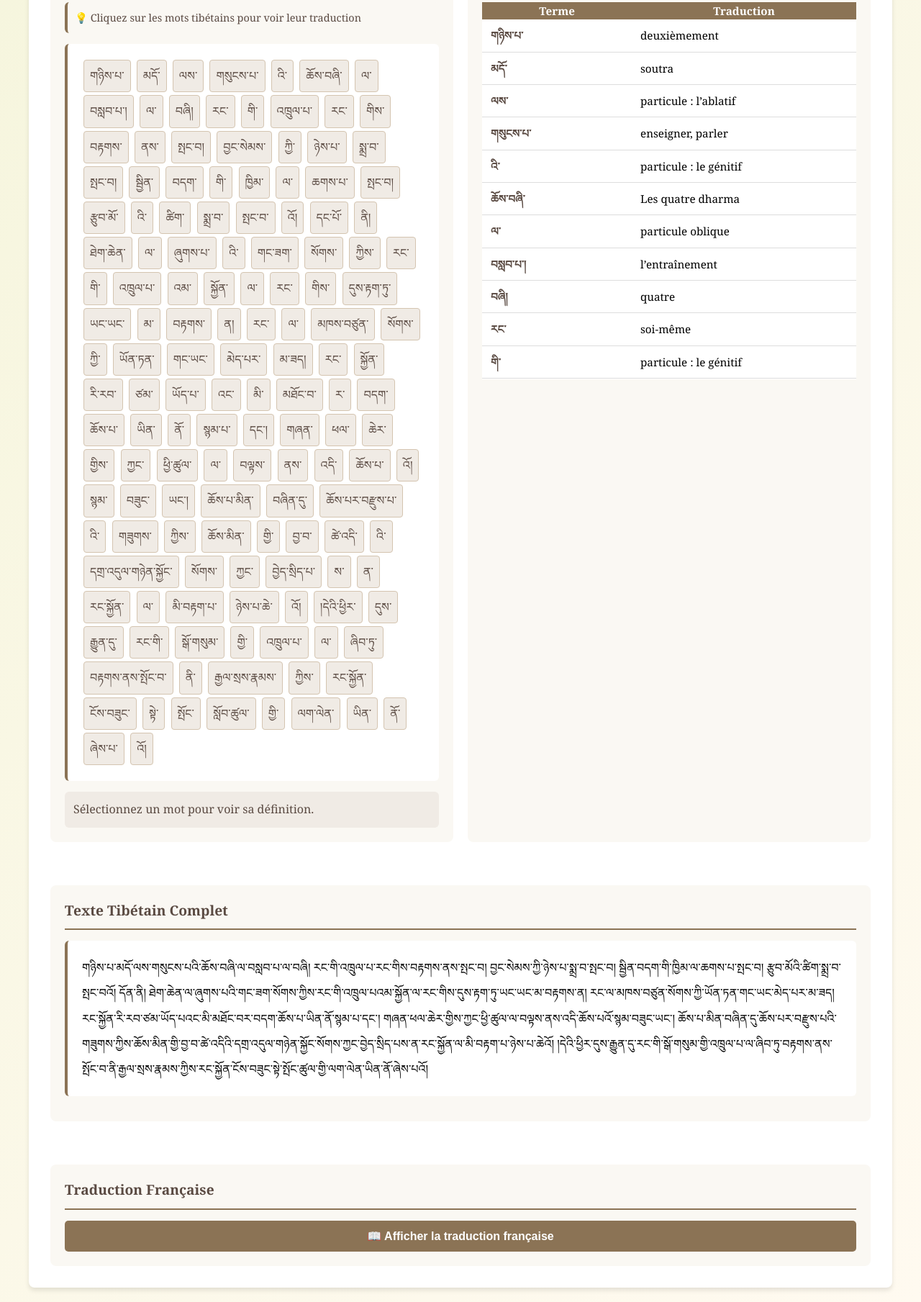
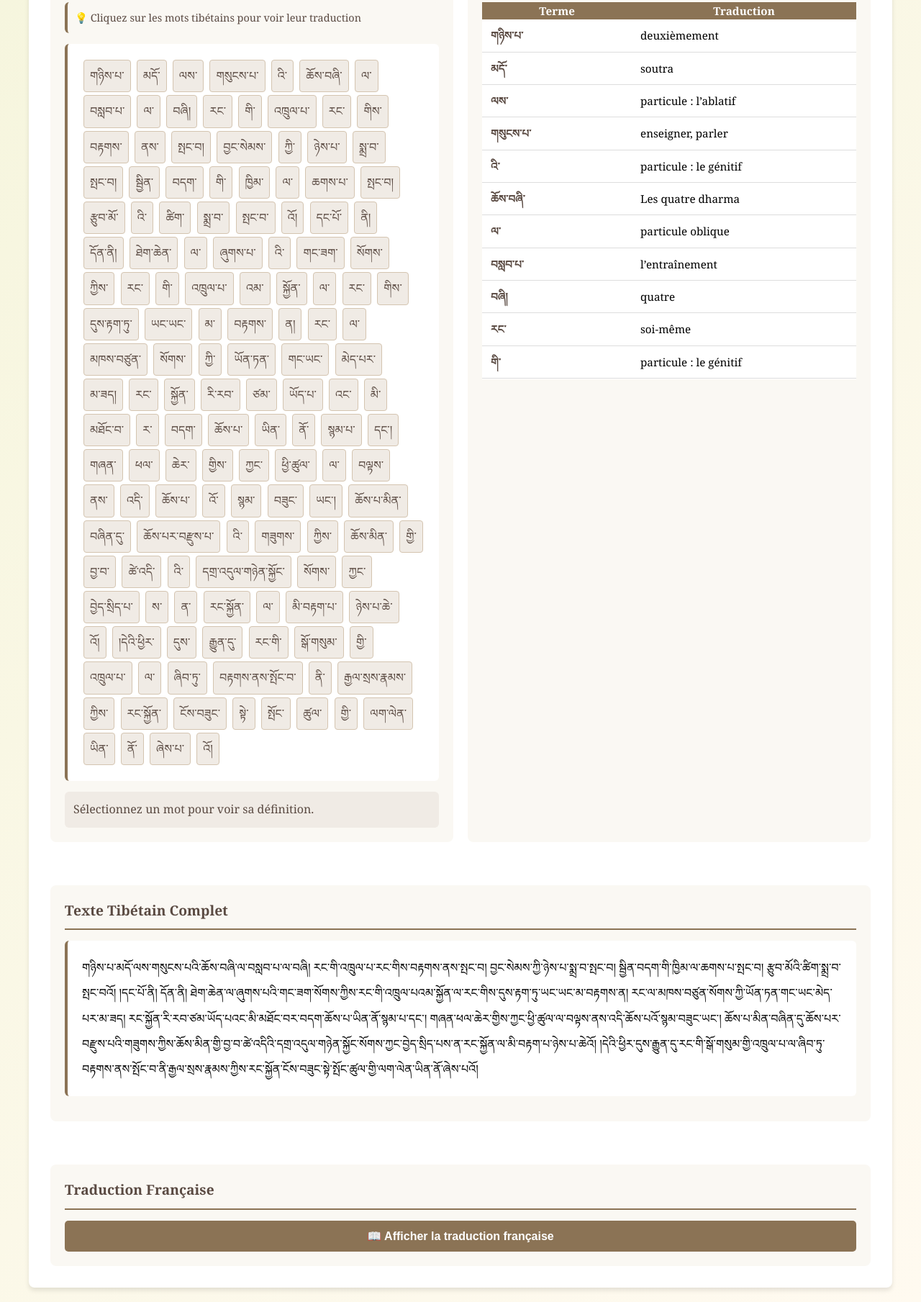
Before and after one commit to BodinT960/Traduction-commentaire-Choedrak-37-pratiques-des-bodhisattvas, a plain HTML site: page Pratique-31.html in a window 1280 px wide. Shown: the part 325-2134 px from the top of the page at 72% size. Drawn offline with Linux system fonts and the light colour scheme.

Commit message:
Pratique 31 : corrections du texte tibétain
Reprend les corrections faites dans le projet « Traduction et design du
Choedrak révisés » :
- texte complet : ajout de « །དང་པོ་ནི » (« Premièrement : ») ;
- liste des mots : འོ། -> འོ་ devant སྙམ་, སློབ་ཚུལ་ -> ཚུལ་ (le texte dit
  སྤོང་ཚུལ), segments དང་པོ་ནི། དོན་ནི། ajoutés, བསླབ་པ་། -> བསླབ་པ་ ;
- vocabulaire : nouvelles entrées འོ་ (particule finale devant སྙམ་) et
  དོན་ནི། (le sens), སློབ་ཚུལ་ « manière d'apprendre » -> ཚུལ་ « manière »,
  བསླབ་པ་། -> བསླབ་པ་.

Co-Authored-By: Claude Opus 5.5 <noreply@anthropic.com>

```diff
--- a/Pratique-31.html
+++ b/Pratique-31.html
@@ -147,7 +147,7 @@
             { tibetan: 'འི་', translation: 'particule : le génitif' },
             { tibetan: 'ཆོས་བཞི་', translation: 'Les quatre dharma' },
             { tibetan: 'ལ་', translation: 'particule oblique' },
-            { tibetan: 'བསླབ་པ་།', translation: 'l’entraînement' },
+            { tibetan: 'བསླབ་པ་', translation: 'l’entraînement' },
             { tibetan: 'བཞི།', translation: 'quatre' },
             { tibetan: 'རང་', translation: 'soi-même' },
             { tibetan: 'གི་', translation: 'particule : le génitif' },
@@ -168,8 +168,10 @@
             { tibetan: 'ཚིག་', translation: 'mots' },
             { tibetan: 'སྤང་བ་', translation: 'abandonner, renoncer' },
             { tibetan: 'འོ།', translation: 'particule finale' },
+            { tibetan: 'འོ་', translation: 'particule finale (devant སྙམ་)' },
             { tibetan: 'དང་པོ་', translation: 'premièrement' },
             { tibetan: 'ནི།', translation: 'particule : thématiseur' },
+            { tibetan: 'དོན་ནི།', translation: 'le sens' },
             { tibetan: 'ཐེག་ཆེན་', translation: 'grand véhicule' },
             { tibetan: 'ཞུགས་པ་', translation: 's\'engager dans, entrer' },
             { tibetan: 'གང་ཟག་', translation: 'individu, personne' },
@@ -237,16 +239,16 @@
             { tibetan: 'ངོས་བཟུང་', translation: 'reconnaître, identifier' },
             { tibetan: 'སྟེ་', translation: 'particule de liaison' },
             { tibetan: 'སྤོང་', translation: 'abandonner' },
-            { tibetan: 'སློབ་ཚུལ་', translation: 'manière d’apprendre' },
+            { tibetan: 'ཚུལ་', translation: 'manière' },
             { tibetan: 'ལག་ལེན་', translation: 'pratique' },
             { tibetan: 'ཞེས་པ་', translation: 'ainsi (citation)' }
         ];
 
         const textSequence = [
-            'གཉིས་པ་', 'མདོ་', 'ལས་', 'གསུངས་པ་', 'འི་', 'ཆོས་བཞི་', 'ལ་', 'བསླབ་པ་།', 'ལ་', 'བཞི།', 'རང་', 'གི་', 'འཁྲུལ་པ་', 'རང་', 'གིས་', 'བརྟགས་', 'ནས་', 'སྤང་བ།', 'བྱང་སེམས་', 'ཀྱི་', 'ཉེས་པ་', 'སྨྲ་བ་', 'སྤང་བ།', 'སྦྱིན་', 'བདག་', 'གི་', 'ཁྱིམ་', 'ལ་', 'ཆགས་པ་', 'སྤང་བ།', 'རྩུབ་མོ་', 'འི་', 'ཚིག་', 'སྨྲ་བ་', 'སྤང་བ་', 'འོ།', 'དང་པོ་', 'ནི།', 'ཐེག་ཆེན་', 'ལ་', 'ཞུགས་པ་', 'འི་', 'གང་ཟག་', 'སོགས་', 'ཀྱིས་', 'རང་', 'གི་', 'འཁྲུལ་པ་', 'འམ་', 'སྐྱོན་', 'ལ་', 'རང་', 'གིས་', 'དུས་རྟག་ཏུ་', 'ཡང་ཡང་', 'མ་', 'བརྟགས་', 'ན།', 'རང་', 'ལ་', 'མཁས་བཙུན་', 'སོགས་', 'ཀྱི་', 'ཡོན་ཏན་', 'གང་ཡང་', 'མེད་པར་', 'མ་ཟད།', 'རང་', 'སྐྱོན་', 'རི་རབ་', 'ཙམ་', 'ཡོད་པ་', 'འང་', 'མི་', 'མཐོང་བ་', 'ར་', 'བདག་', 'ཆོས་པ་', 'ཡིན་', 'ནོ་', 'སྙམ་པ་', 'དང་།', 'གཞན་', 'ཕལ་', 'ཆེར་', 'གྱིས་', 'ཀྱང་', 'ཕྱི་ཚུལ་', 'ལ་', 'བལྟས་', 'ནས་', 'འདི་', 'ཆོས་པ་', 'འོ།', 'སྙམ་', 'བཟུང་', 'ཡང་།', 'ཆོས་པ་མིན་', 'བཞིན་དུ་', 'ཆོས་པར་བརྫུས་པ་', 'འི་', 'གཟུགས་', 'ཀྱིས་', 'ཆོས་མིན་', 'གྱི་', 'བྱ་བ་', 'ཚེ་འདི་', 'འི་', 'དགྲ་འདུལ་གཉེན་སྐྱོང་', 'སོགས་', 'ཀྱང་', 'བྱེད་སྲིད་པ་', 'ས་', 'ན་', 'རང་སྐྱོན་', 'ལ་', 'མི་བརྟག་པ་', 'ཉེས་པ་ཆེ་', 'འོ།', '།དེའི་ཕྱིར་', 'དུས་', 'རྒྱུན་དུ་', 'རང་གི་', 'སྒོ་གསུམ་', 'གྱི་', 'འཁྲུལ་པ་', 'ལ་', 'ཞིབ་ཏུ་', 'བརྟགས་ནས་སྤོང་བ་', 'ནི་', 'རྒྱལ་སྲས་རྣམས་', 'ཀྱིས་', 'རང་སྐྱོན་', 'ངོས་བཟུང་', 'སྟེ་', 'སྤོང་', 'སློབ་ཚུལ་', 'གྱི་', 'ལག་ལེན་', 'ཡིན་', 'ནོ་', 'ཞེས་པ་', 'འོ།'
+            'གཉིས་པ་', 'མདོ་', 'ལས་', 'གསུངས་པ་', 'འི་', 'ཆོས་བཞི་', 'ལ་', 'བསླབ་པ་', 'ལ་', 'བཞི།', 'རང་', 'གི་', 'འཁྲུལ་པ་', 'རང་', 'གིས་', 'བརྟགས་', 'ནས་', 'སྤང་བ།', 'བྱང་སེམས་', 'ཀྱི་', 'ཉེས་པ་', 'སྨྲ་བ་', 'སྤང་བ།', 'སྦྱིན་', 'བདག་', 'གི་', 'ཁྱིམ་', 'ལ་', 'ཆགས་པ་', 'སྤང་བ།', 'རྩུབ་མོ་', 'འི་', 'ཚིག་', 'སྨྲ་བ་', 'སྤང་བ་', 'འོ།', 'དང་པོ་', 'ནི།', 'དོན་ནི།', 'ཐེག་ཆེན་', 'ལ་', 'ཞུགས་པ་', 'འི་', 'གང་ཟག་', 'སོགས་', 'ཀྱིས་', 'རང་', 'གི་', 'འཁྲུལ་པ་', 'འམ་', 'སྐྱོན་', 'ལ་', 'རང་', 'གིས་', 'དུས་རྟག་ཏུ་', 'ཡང་ཡང་', 'མ་', 'བརྟགས་', 'ན།', 'རང་', 'ལ་', 'མཁས་བཙུན་', 'སོགས་', 'ཀྱི་', 'ཡོན་ཏན་', 'གང་ཡང་', 'མེད་པར་', 'མ་ཟད།', 'རང་', 'སྐྱོན་', 'རི་རབ་', 'ཙམ་', 'ཡོད་པ་', 'འང་', 'མི་', 'མཐོང་བ་', 'ར་', 'བདག་', 'ཆོས་པ་', 'ཡིན་', 'ནོ་', 'སྙམ་པ་', 'དང་།', 'གཞན་', 'ཕལ་', 'ཆེར་', 'གྱིས་', 'ཀྱང་', 'ཕྱི་ཚུལ་', 'ལ་', 'བལྟས་', 'ནས་', 'འདི་', 'ཆོས་པ་', 'འོ་', 'སྙམ་', 'བཟུང་', 'ཡང་།', 'ཆོས་པ་མིན་', 'བཞིན་དུ་', 'ཆོས་པར་བརྫུས་པ་', 'འི་', 'གཟུགས་', 'ཀྱིས་', 'ཆོས་མིན་', 'གྱི་', 'བྱ་བ་', 'ཚེ་འདི་', 'འི་', 'དགྲ་འདུལ་གཉེན་སྐྱོང་', 'སོགས་', 'ཀྱང་', 'བྱེད་སྲིད་པ་', 'ས་', 'ན་', 'རང་སྐྱོན་', 'ལ་', 'མི་བརྟག་པ་', 'ཉེས་པ་ཆེ་', 'འོ།', '།དེའི་ཕྱིར་', 'དུས་', 'རྒྱུན་དུ་', 'རང་གི་', 'སྒོ་གསུམ་', 'གྱི་', 'འཁྲུལ་པ་', 'ལ་', 'ཞིབ་ཏུ་', 'བརྟགས་ནས་སྤོང་བ་', 'ནི་', 'རྒྱལ་སྲས་རྣམས་', 'ཀྱིས་', 'རང་སྐྱོན་', 'ངོས་བཟུང་', 'སྟེ་', 'སྤོང་', 'ཚུལ་', 'གྱི་', 'ལག་ལེན་', 'ཡིན་', 'ནོ་', 'ཞེས་པ་', 'འོ།'
         ];
 
-        const fullText = 'གཉིས་པ་མདོ་ལས་གསུངས་པའི་ཆོས་བཞི་ལ་བསླབ་པ་ལ་བཞི། རང་གི་འཁྲུལ་པ་རང་གིས་བརྟགས་ནས་སྤང་བ། བྱང་སེམས་ཀྱི་ཉེས་པ་སྨྲ་བ་སྤང་བ། སྦྱིན་བདག་གི་ཁྱིམ་ལ་ཆགས་པ་སྤང་བ། རྩུབ་མོའི་ཚིག་སྨྲ་བ་སྤང་བའོ། དོན་ནི། ཐེག་ཆེན་ལ་ཞུགས་པའི་གང་ཟག་སོགས་ཀྱིས་རང་གི་འཁྲུལ་པའམ་སྐྱོན་ལ་རང་གིས་དུས་རྟག་ཏུ་ཡང་ཡང་མ་བརྟགས་ན། རང་ལ་མཁས་བཙུན་སོགས་ཀྱི་ཡོན་ཏན་གང་ཡང་མེད་པར་མ་ཟད། རང་སྐྱོན་རི་རབ་ཙམ་ཡོད་པའང་མི་མཐོང་བར་བདག་ཆོས་པ་ཡིན་ནོ་སྙམ་པ་དང་། གཞན་ཕལ་ཆེར་གྱིས་ཀྱང་ཕྱི་ཚུལ་ལ་བལྟས་ནས་འདི་ཆོས་པའོ་སྙམ་བཟུང་ཡང་། ཆོས་པ་མིན་བཞིན་དུ་ཆོས་པར་བརྫུས་པའི་གཟུགས་ཀྱིས་ཆོས་མིན་གྱི་བྱ་བ་ཚེ་འདིའི་དགྲ་འདུལ་གཉེན་སྐྱོང་སོགས་ཀྱང་བྱེད་སྲིད་པས་ན་རང་སྐྱོན་ལ་མི་བརྟག་པ་ཉེས་པ་ཆེའོ། །དེའི་ཕྱིར་དུས་རྒྱུན་དུ་རང་གི་སྒོ་གསུམ་གྱི་འཁྲུལ་པ་ལ་ཞིབ་ཏུ་བརྟགས་ནས་སྤོང་བ་ནི་རྒྱལ་སྲས་རྣམས་ཀྱིས་རང་སྐྱོན་ངོས་བཟུང་སྟེ་སྤོང་ཚུལ་གྱི་ལག་ལེན་ཡིན་ནོ་ཞེས་པའོ།';
+        const fullText = 'གཉིས་པ་མདོ་ལས་གསུངས་པའི་ཆོས་བཞི་ལ་བསླབ་པ་ལ་བཞི། རང་གི་འཁྲུལ་པ་རང་གིས་བརྟགས་ནས་སྤང་བ། བྱང་སེམས་ཀྱི་ཉེས་པ་སྨྲ་བ་སྤང་བ། སྦྱིན་བདག་གི་ཁྱིམ་ལ་ཆགས་པ་སྤང་བ། རྩུབ་མོའི་ཚིག་སྨྲ་བ་སྤང་བའོ། །དང་པོ་ནི། དོན་ནི། ཐེག་ཆེན་ལ་ཞུགས་པའི་གང་ཟག་སོགས་ཀྱིས་རང་གི་འཁྲུལ་པའམ་སྐྱོན་ལ་རང་གིས་དུས་རྟག་ཏུ་ཡང་ཡང་མ་བརྟགས་ན། རང་ལ་མཁས་བཙུན་སོགས་ཀྱི་ཡོན་ཏན་གང་ཡང་མེད་པར་མ་ཟད། རང་སྐྱོན་རི་རབ་ཙམ་ཡོད་པའང་མི་མཐོང་བར་བདག་ཆོས་པ་ཡིན་ནོ་སྙམ་པ་དང་། གཞན་ཕལ་ཆེར་གྱིས་ཀྱང་ཕྱི་ཚུལ་ལ་བལྟས་ནས་འདི་ཆོས་པའོ་སྙམ་བཟུང་ཡང་། ཆོས་པ་མིན་བཞིན་དུ་ཆོས་པར་བརྫུས་པའི་གཟུགས་ཀྱིས་ཆོས་མིན་གྱི་བྱ་བ་ཚེ་འདིའི་དགྲ་འདུལ་གཉེན་སྐྱོང་སོགས་ཀྱང་བྱེད་སྲིད་པས་ན་རང་སྐྱོན་ལ་མི་བརྟག་པ་ཉེས་པ་ཆེའོ། །དེའི་ཕྱིར་དུས་རྒྱུན་དུ་རང་གི་སྒོ་གསུམ་གྱི་འཁྲུལ་པ་ལ་ཞིབ་ཏུ་བརྟགས་ནས་སྤོང་བ་ནི་རྒྱལ་སྲས་རྣམས་ཀྱིས་རང་སྐྱོན་ངོས་བཟུང་སྟེ་སྤོང་ཚུལ་གྱི་ལག་ལེན་ཡིན་ནོ་ཞེས་པའོ།';
 
         const vocabBody = document.getElementById('vocabBody');
         const tibetanText = document.getElementById('tibetanText');
```
